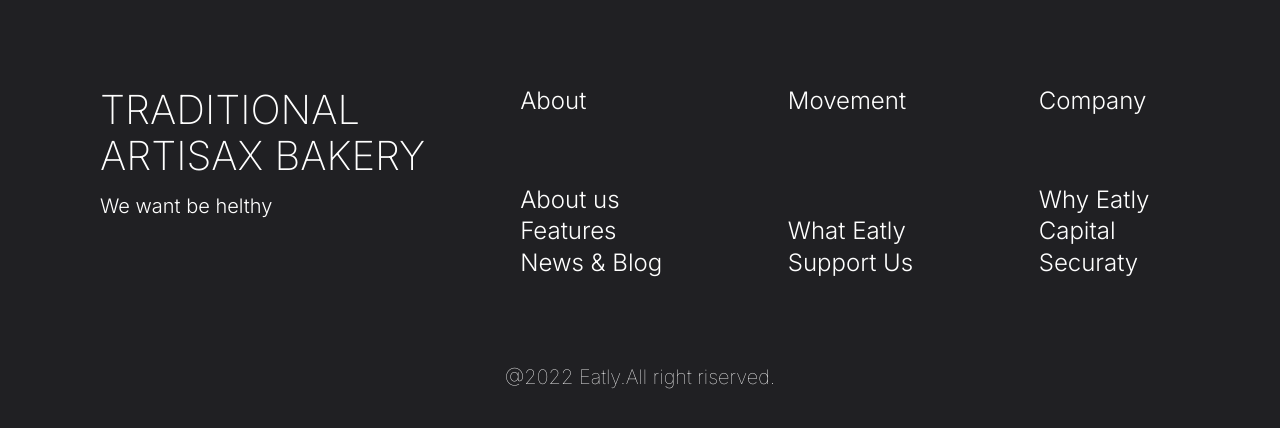
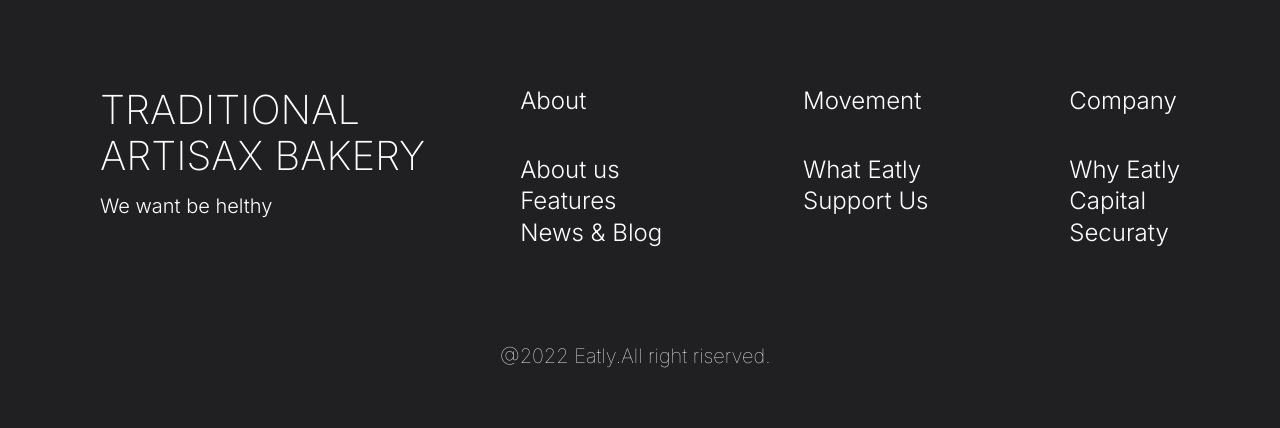
Before and after one commit to Daria-Tsymbaliuk/Bakery, a plain HTML site: page index.html in a window 1280 px wide. Shown: the part 3899-4327 px from the top of the page. Drawn offline with nearby package versions, Linux system fonts and the light colour scheme; a web font is replaced by a local one.

Commit message:
Виправляє помилки

```diff
--- a/css/styles.css
+++ b/css/styles.css
@@ -387,6 +387,7 @@ iframe {
     gap: 95px;
     padding-top: 40px;
     padding-bottom: 86px;
+    flex-wrap: wrap;
 }
 .footer-wrap {
    display: flex;
@@ -396,8 +397,8 @@ iframe {
 }
 .footer-box {
     display: flex;
-    gap: 30px;
-    flex-direction: column;
+    gap: 100px;
+    flex-direction: row;
     flex-grow: 1;
     justify-content: space-between;
 }
@@ -428,7 +429,7 @@ iframe {
 .footer-info {
     font-size: 20px;
     font-weight: 100;
-    text-align: center;
+   margin-left: 400px;
 }
 #backToTopBtn{
     display: none;
--- a/index.html
+++ b/index.html
@@ -206,7 +206,8 @@
         <h2 class="footer-title">TRADITIONAL <br> ARTISAX BAKERY</h2>
         <p class="footer-words">We want be helthy</p>
     </div>
-       <div class="footer-box">
+    <div class="footer-box">
+        <div>
             <h3 class="footer-subtitle">About</h3>
             <ul class="footer-list">
                <li class="footer-item"><p class="footer-text">About us</p></li>
@@ -214,14 +215,14 @@
                <li class="footer-item"><p class="footer-text">News & Blog</p></li>
             </ul>
         </div>
-        <div class="footer-box">
+        <div>
             <h3 class="footer-subtitle">Movement</h3>
             <ul class="footer-list">
                <li class="footer-item"><p class="footer-text">What  Eatly</p></li>
                <li class="footer-item"><p class="footer-text">Support Us</p></li>
             </ul>
         </div>
-        <div class="footer-box">
+        <div>
             <h3 class="footer-subtitle">Company</h3>
             <ul class="footer-list">
               <li class="footer-item"><p class="footer-text">Why Eatly</p></li>
@@ -231,7 +232,6 @@
         </div>
     </div>
     <p class="footer-info">@2022 Eatly.All right riserved.</p>
-</div>
    </section>
     </footer>
     <button id="backToTopBtn" aria-label="Наверх">
```
